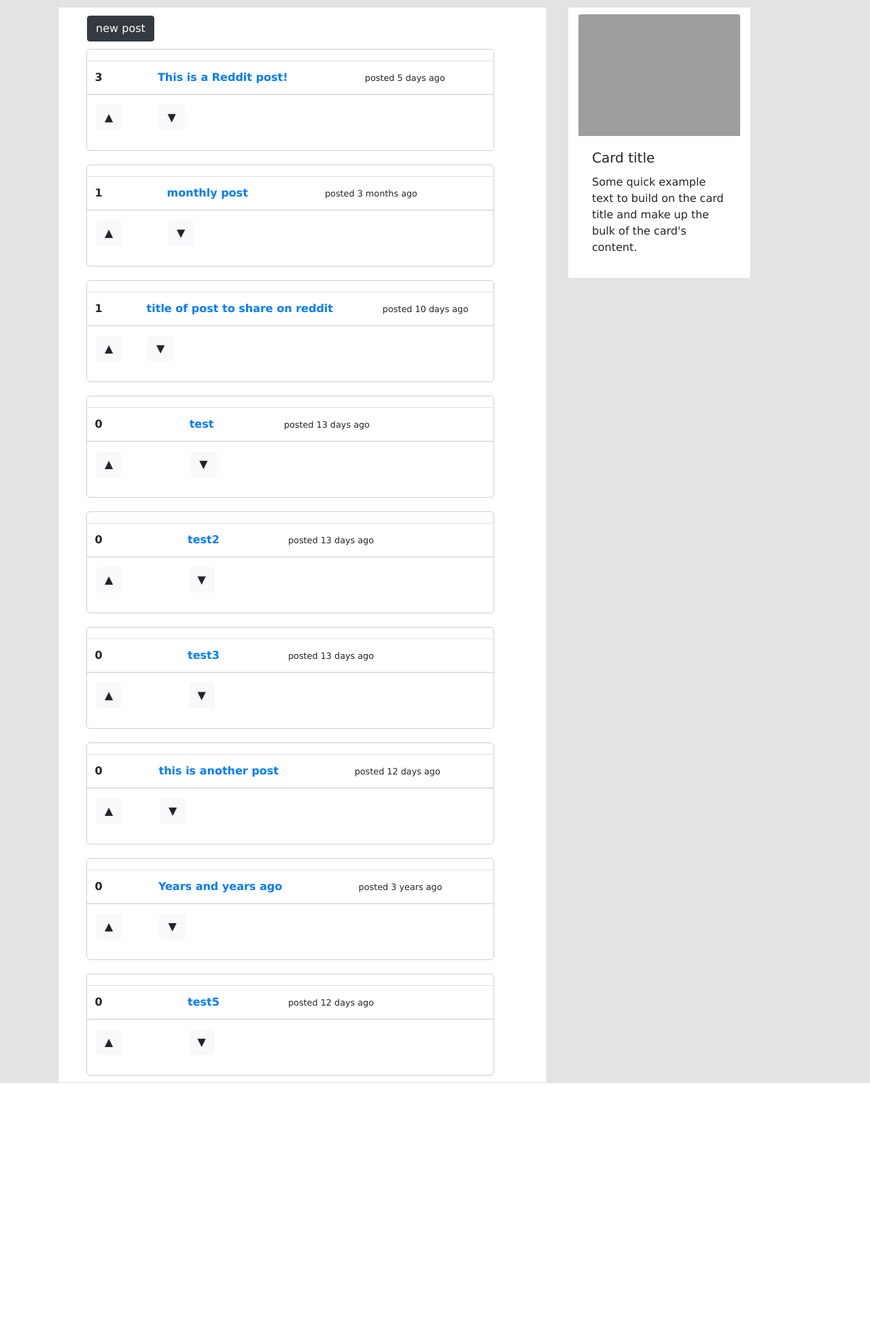
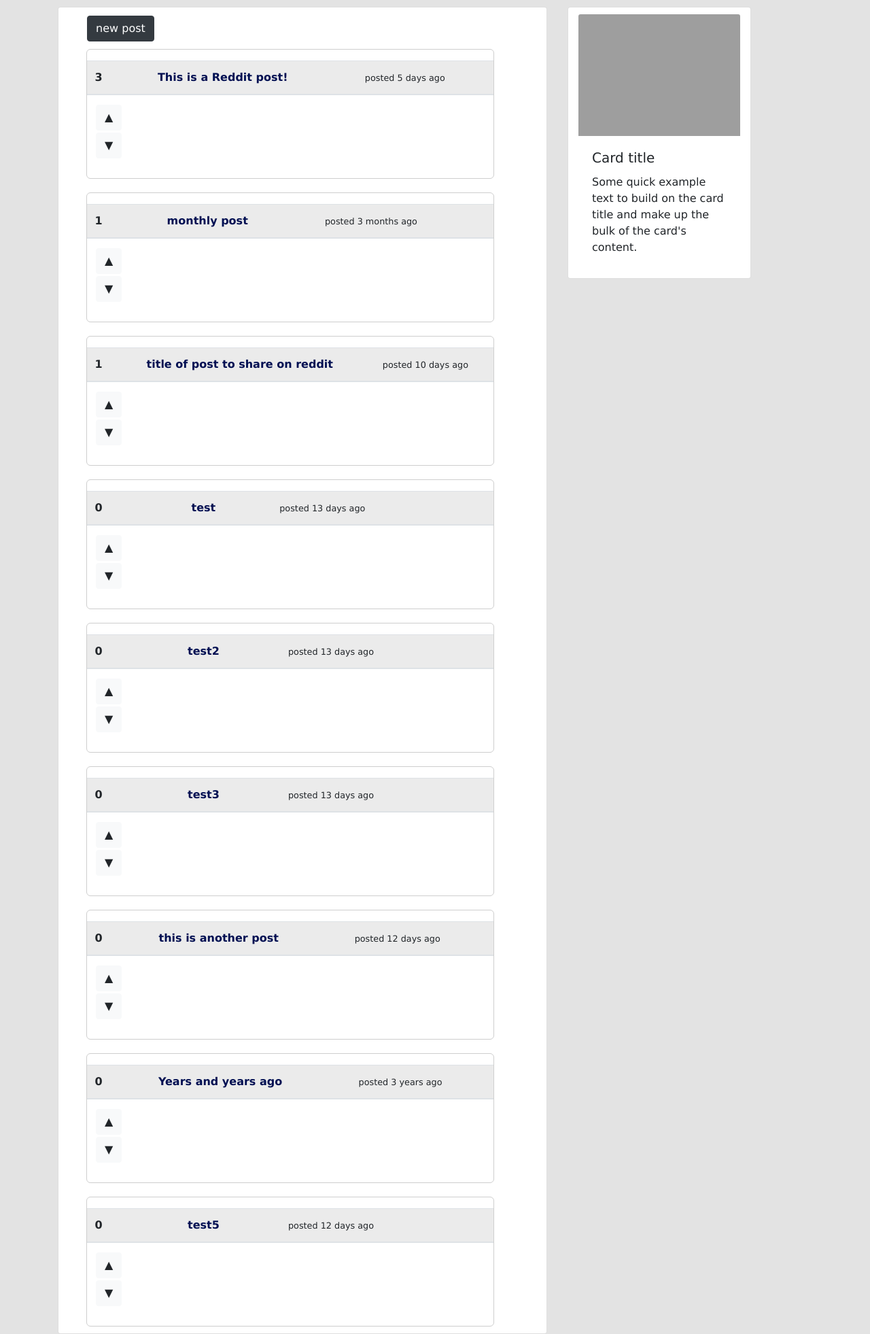
Before and after one commit to aa-ag/redditclone, a Django app: page / in a window 1280 px wide. Shown: the part 58-2020 px from the top of the page at 68% size. Before the commit the page ends 1651 px from the top, so only its background shows below. Run offline with Django 3.2, Linux system fonts and the light colour scheme; data comes from the database, SQL or seed files in the repository; both versions use the stored data as it was after the commit; some libraries are stand-ins or nearby versions; grey boxes are pictures that could not be loaded.

Commit message:
rearranged voting buttons

```diff
--- a/posts/templates/posts/home.html
+++ b/posts/templates/posts/home.html
@@ -14,7 +14,7 @@
                 <thead>
                      <tr>
                      <th><span>{{ post.votes_total }}</span></th>
-                     <th><a href="{{ post.url }}" target="_blank">{{ post.title}}</a></th>
+                     <th><a href="{{ post.url }}" target="_blank" id="title">{{ post.title}}</a></th>
                      <th><small>{{ post.ago }}</small></th>
                      </tr>
                 </thead>
@@ -25,8 +25,6 @@
                           {% csrf_token %}
                           <input class="btn btn-light" type="submit" value="&#9650;">
                      </form>
-                     </td>
-                     <td>
                      <form method="POST" action="{% url 'posts:downvote' post.id %}">
                           {% csrf_token %}
                           <input class="btn btn-light" type="submit" value="&#9660;">
--- a/posts/templates/posts/userposts.html
+++ b/posts/templates/posts/userposts.html
@@ -12,7 +12,7 @@
           <thead>
                <tr>
                <th><span>{{ post.votes_total }}</span></th>
-               <th><a href="{{ post.url }}" target="_blank">{{ post.title}}</a></th>
+               <th><a href="{{ post.url }}" target="_blank" id="title">{{ post.title}}</a></th>
                <th><small>{{ post.ago }}</small></th>
                </tr>
           </thead>
@@ -23,8 +23,6 @@
                     {% csrf_token %}
                     <input class="btn btn-light" type="submit" value="&#9650;">
                </form>
-               </td>
-               <td>
                <form method="POST" action="{% url 'posts:downvote' post.id %}">
                     {% csrf_token %}
                     <input class="btn btn-light" type="submit" value="&#9660;">
--- a/static/css/style.css
+++ b/static/css/style.css
@@ -11,7 +11,7 @@
 nav {
     margin-bottom: 10px;
     background-color: #ffffff;
-    max-height: 7.5vh;
+    max-height: 8.5vh;
 }
 
 .searchbox .form-control {
@@ -85,3 +85,11 @@ body {
     margin-left: 30px;
     max-height: 400px;
 }
+
+thead {
+    background-color: #dbdbdb8c;
+}
+
+#title {
+    color: rgb(0, 15, 82);
+}
```
Also changed, not shown: db.sqlite3.
